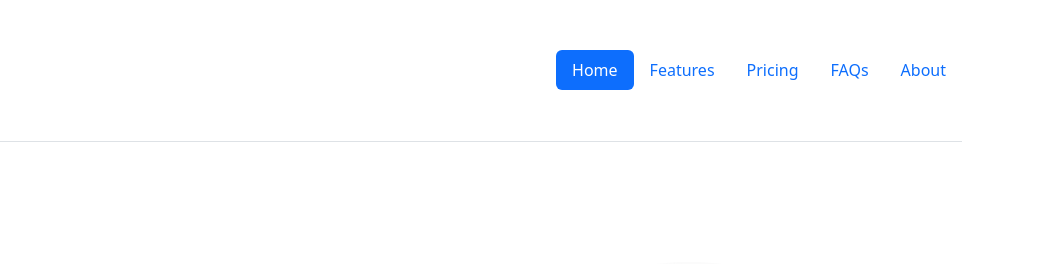
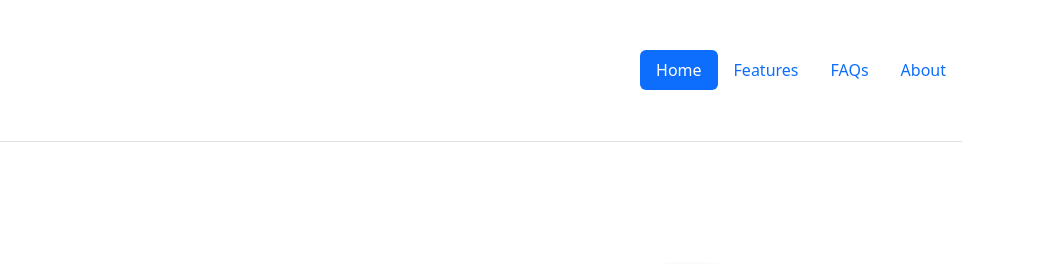
Before and after one commit to elen-oz/hi_innovation_week, a website: page index.html in a window 1280 px wide. Shown: the top 264 px of the page, 236-1280 px from the left. Drawn offline with nearby package versions, Linux system fonts and the light colour scheme.

Commit message:
delete meny item

```diff
--- a/index.html
+++ b/index.html
@@ -42,10 +42,7 @@
             href="#"
             class="nav-link"
           >Features</a></li>
-        <li class="nav-item"><a
-            href="#"
-            class="nav-link"
-          >Pricing</a></li>
+
         <li class="nav-item"><a
             href="#"
             class="nav-link"
```
